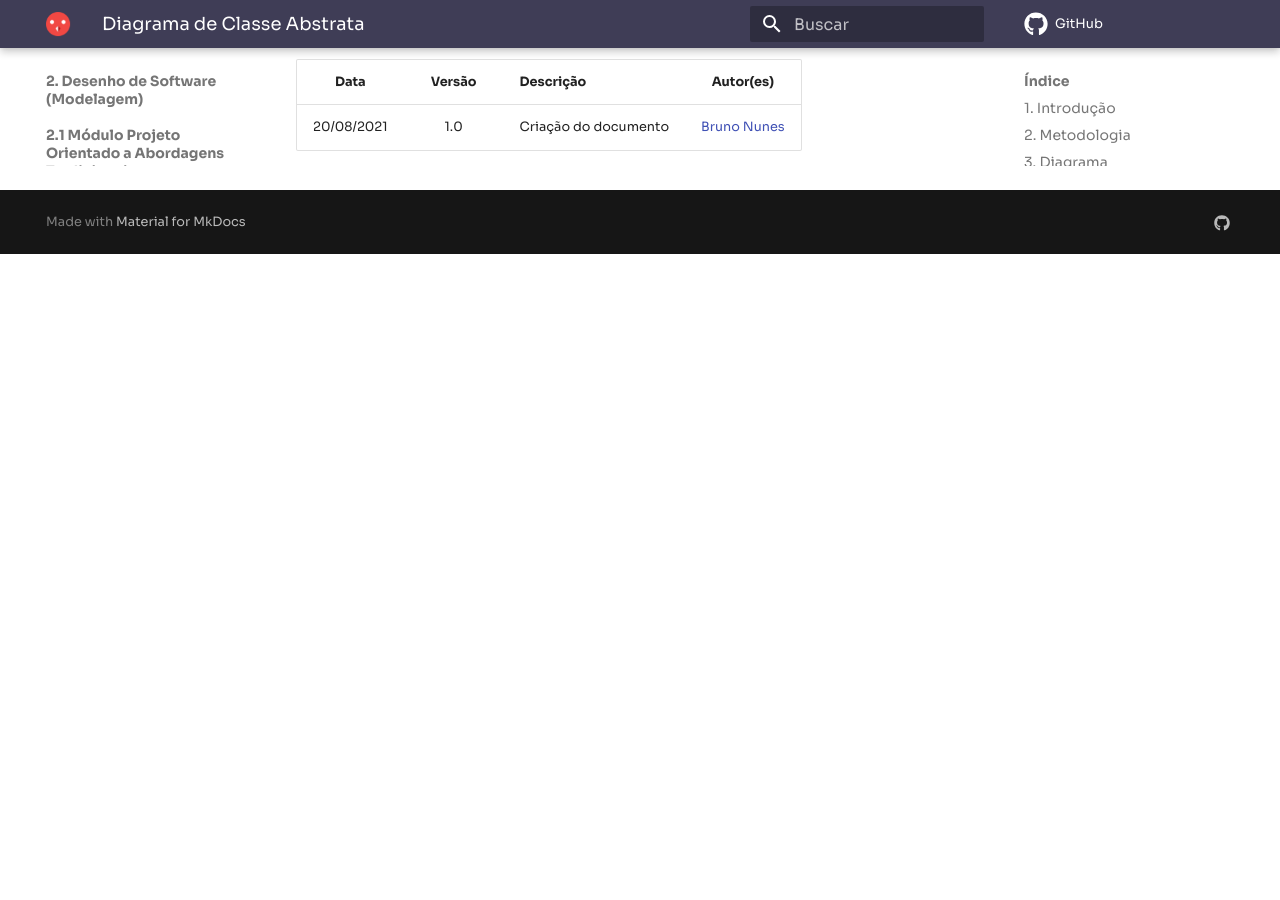
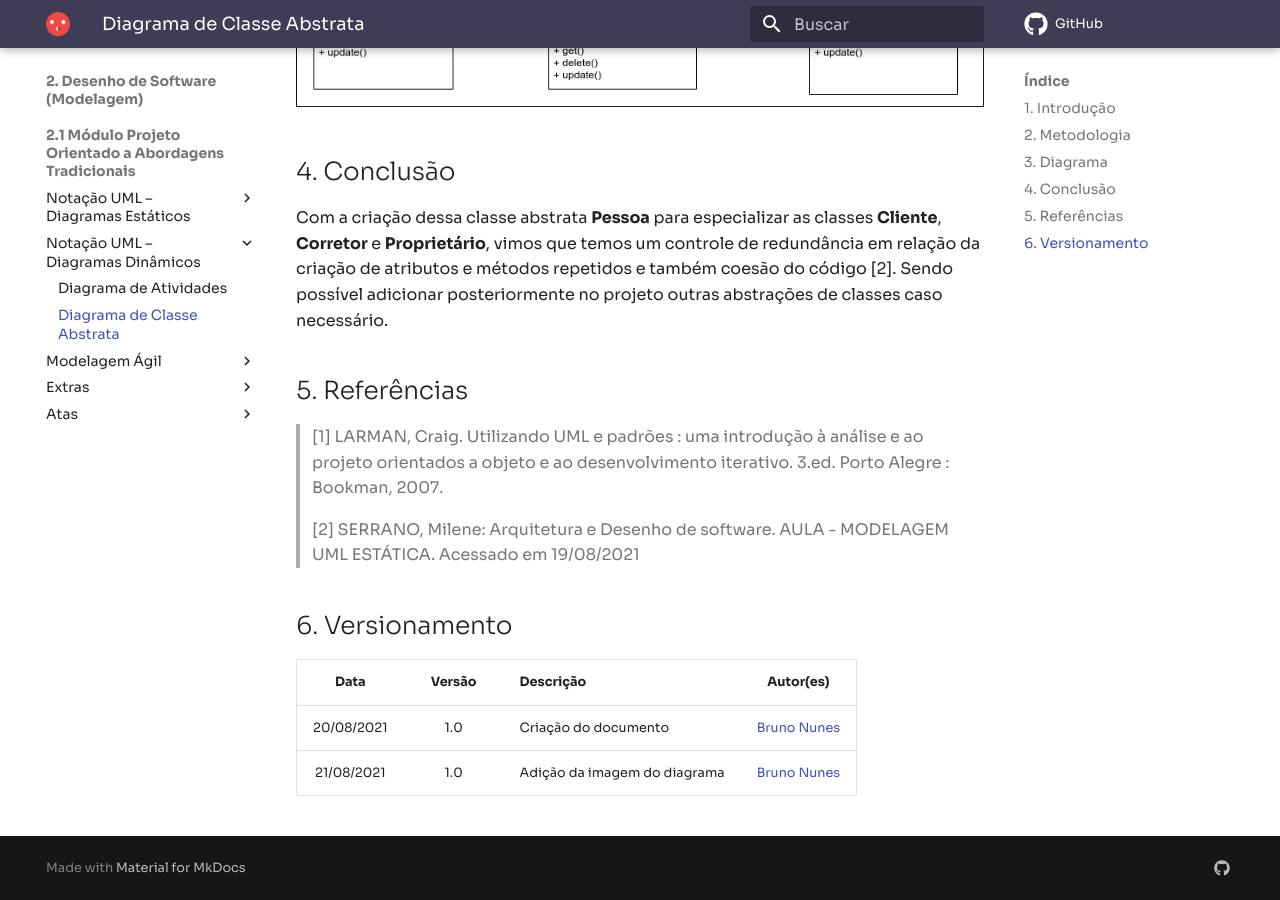
Before and after one commit to UnBArqDsw2021-1/2021.1_G04_Cardeal, an MkDocs documentation site: the page built from docs/modelagem/diagrama_abstrata.md, in a window 1280 px wide and 900 px high, scrolled down 1254 px. Built offline with MkDocs 1.6.1 and Material for MkDocs 9.7.7, drawn with Linux system fonts in a browser that asks for light colours; comment, search, counter and statistics services are not loaded; before the commit the page ends 1508 px from its top, so only the background shows below that.

Commit message:
Add diagram image

```diff
--- a/docs/modelagem/diagrama_abstrata.md
+++ b/docs/modelagem/diagrama_abstrata.md
@@ -12,7 +12,9 @@
 
 ## 3. Diagrama
 
-IMG_NOT_CREATED
+<p align="center">
+  <img src="../img/classeAbstrata.png" />
+</p>
 
 ## 4. Conclusão
 
@@ -30,3 +32,4 @@
 |Data | Versão | Descrição | Autor(es)|
 | :--: | :--: | -- | :--: |
 | 20/08/2021 | 1.0 | Criação do documento | [Bruno Nunes](https://github.com/brunocmo) |
+| 21/08/2021 | 1.0 | Adição da imagem do diagrama | [Bruno Nunes](https://github.com/brunocmo) |
```
Also changed, not shown: docs/modelagem/img/classeAbstrata.png (added).
